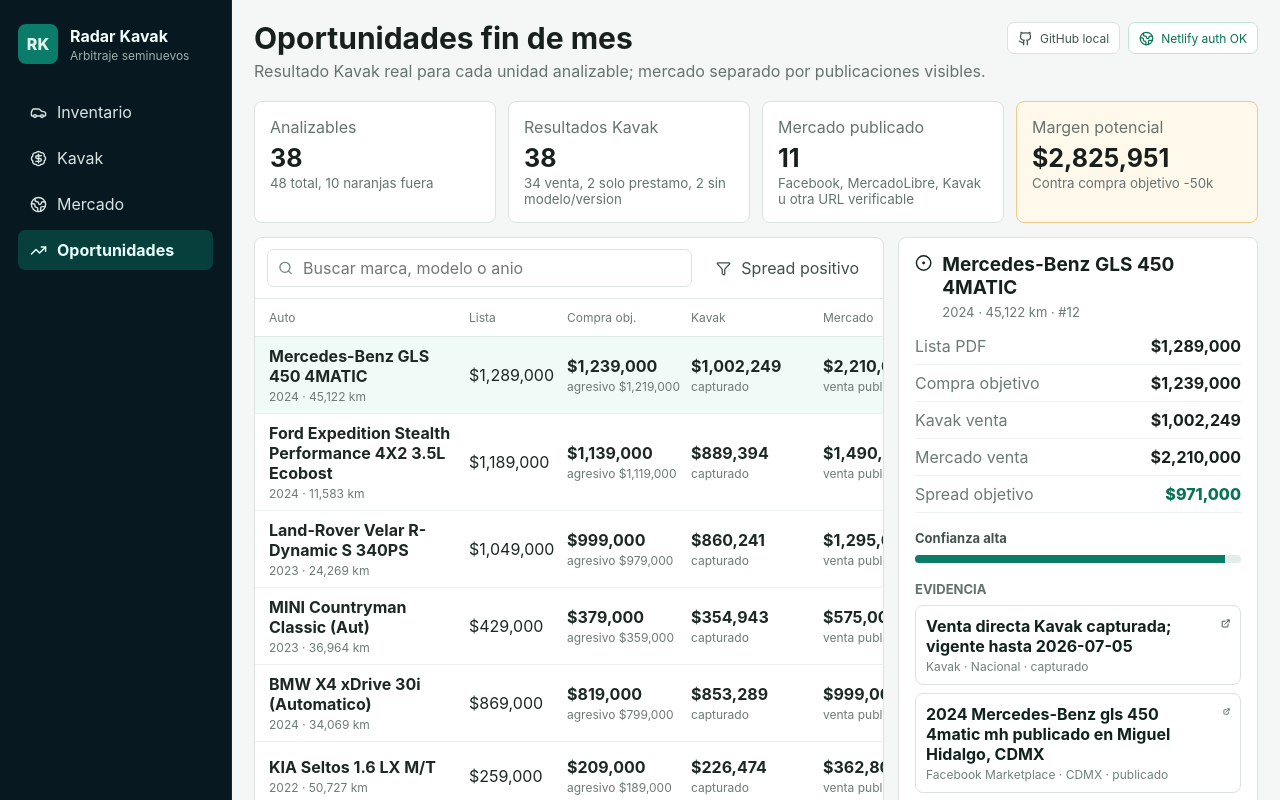
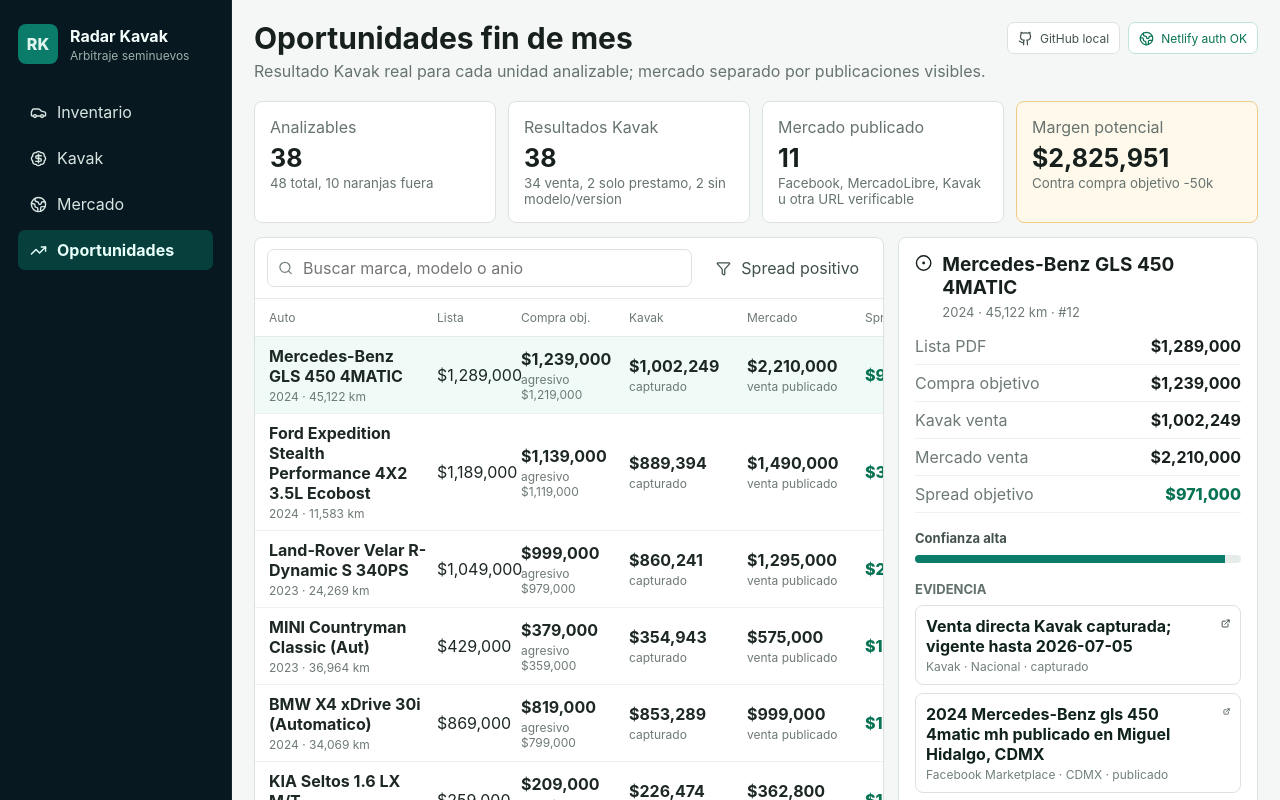
Before and after one commit to izurieta77/radar-kavak, a React (Vite) app: page / in a window 1280 px wide. Shown: the top 800 px of the page. Built offline with nearby package versions, Linux system fonts and the light colour scheme.

Commit message:
fix: contain opportunity table width

```diff
--- a/src/styles.css
+++ b/src/styles.css
@@ -220,6 +220,7 @@
   background: #ffffff;
   border: 1px solid #dce3df;
   border-radius: 8px;
+  min-width: 0;
 }
 
 .panel-toolbar {
@@ -254,15 +255,16 @@
 
 .opportunity-table {
   overflow: auto;
+  max-width: 100%;
 }
 
 .table-head,
 .table-row {
   display: grid;
-  grid-template-columns: minmax(190px, 1.45fr) 88px 114px 122px 122px 92px;
+  grid-template-columns: minmax(160px, 1.3fr) 76px 100px 110px 110px 78px;
   align-items: center;
-  gap: 10px;
-  min-width: 760px;
+  gap: 8px;
+  min-width: 690px;
 }
 
 .table-head {
```
